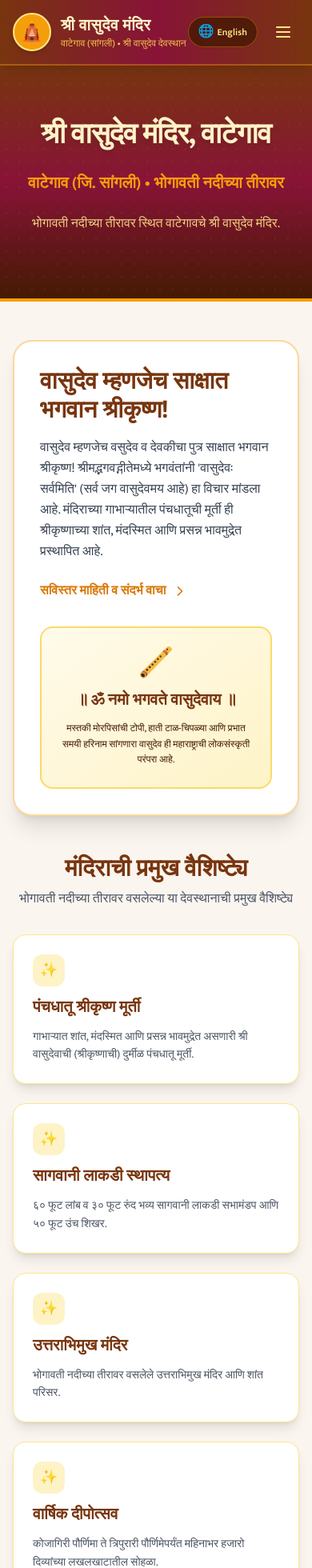
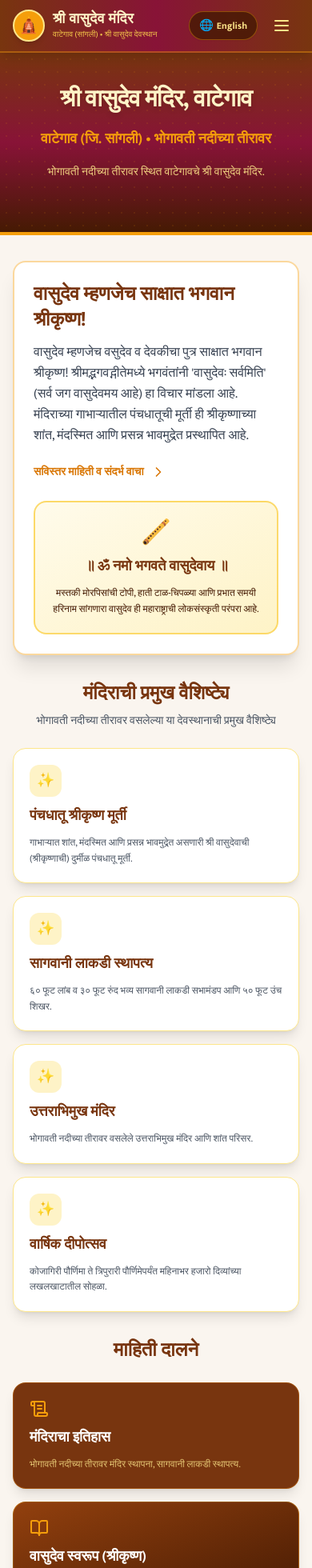
Before and after one commit to Kaustubh-465/Vasudev-Mandir, a Next.js app: page / in a window 390 px wide. Shown: the top 1960 px of the page at 80% size. Built offline with nearby package versions, Linux system fonts and the light colour scheme.

Commit message:
Optimize responsive layout and touch targets for Android and PC displays

```diff
--- a/src/app/layout.tsx
+++ b/src/app/layout.tsx
@@ -1,4 +1,4 @@
-import type { Metadata } from "next";
+import type { Metadata, Viewport } from "next";
 import { Mukta } from "next/font/google";
 import "./globals.css";
 import { LanguageProvider } from "@/context/LanguageContext";
@@ -12,16 +12,21 @@ const mukta = Mukta({
   display: "swap",
 });
 
+export const viewport: Viewport = {
+  width: "device-width",
+  initialScale: 1,
+  maximumScale: 5,
+  themeColor: "#78350F",
+};
+
 export const metadata: Metadata = {
   title: "श्री वासुदेव मंदिर, वाटेगाव | Shree Vasudev Mandir Wategaon",
   description:
-    "सांगली जिल्ह्यातील वाटेगाव येथील २०० वर्षांचे ऐतिहासिक व भारतातील एकमेव वासुदेव मंदिर. एकनाथी भागवत संप्रदाय स्थान, दीपोत्सव व इतिहास माहिती.",
+    "वाटेगाव (जि. सांगली) येथील भोगावती नदीच्या तीरावर स्थित श्री वासुदेव मंदिर माहिती, इतिहास, दीपोत्सव व वासुदेव स्वरूप.",
   keywords: [
     "Vasudev Mandir Wategaon",
     "श्री वासुदेव मंदिर वाटेगाव",
     "वाटेगाव सांगली",
-    "Eknathi Bhagwat Sampradaya",
-    "एकनाथी भागवत",
     "Divekar Kuldaivat",
     "Deepotsav Wategaon",
     "Vasudev Mandir History",
@@ -31,7 +36,7 @@ export const metadata: Metadata = {
   openGraph: {
     title: "श्री वासुदेव मंदिर, वाटेगाव | Shree Vasudev Mandir Wategaon",
     description:
-      "भारतातील एकमेव वासुदेव मंदिर • एकनाथी भागवत संप्रदाय स्थान • २०० वर्षांची परंपरा",
+      "वाटेगाव (जि. सांगली) येथील श्री वासुदेव मंदिर अधिकृत माहिती संकेतस्थळ",
     locale: "mr_IN",
     type: "website",
   },
@@ -43,11 +48,11 @@ export default function RootLayout({
   children: React.ReactNode;
 }) {
   return (
-    <html lang="mr" className={`${mukta.variable}`}>
-      <body className="min-h-screen flex flex-col font-devanagari bg-temple-warmBg text-gray-900 selection:bg-temple-gold selection:text-temple-maroon">
+    <html lang="mr" className={`${mukta.variable} scroll-smooth`}>
+      <body className="min-h-screen flex flex-col font-devanagari bg-temple-warmBg text-gray-900 selection:bg-temple-gold selection:text-temple-maroon antialiased text-rendering-optimizeLegibility">
         <LanguageProvider>
           <Navbar />
-          <main className="flex-grow">{children}</main>
+          <main className="flex-grow w-full">{children}</main>
           <Footer />
         </LanguageProvider>
       </body>
--- a/src/app/page.tsx
+++ b/src/app/page.tsx
@@ -10,29 +10,30 @@ import {
   BookOpen,
   MapPin,
   ChevronRight,
+  Sparkles,
 } from "lucide-react";
 
 export default function HomePage() {
   const { language } = useLanguage();
 
   return (
-    <div className="space-y-12 pb-16">
-      {/* Hero Section */}
-      <section className="relative bg-gradient-to-b from-temple-maroon via-temple-deepRed to-amber-950 text-white pt-16 pb-20 px-4 sm:px-6 lg:px-8 border-b-4 border-temple-gold overflow-hidden">
+    <div className="space-y-8 sm:space-y-12 pb-12 sm:pb-16">
+      {/* Hero Banner Section */}
+      <section className="relative bg-gradient-to-b from-temple-maroon via-temple-deepRed to-amber-950 text-white pt-10 sm:pt-16 pb-16 sm:pb-20 px-4 sm:px-6 lg:px-8 border-b-4 border-temple-gold overflow-hidden">
         <div className="absolute inset-0 opacity-10 bg-[radial-gradient(#F59E0B_1px,transparent_1px)] [background-size:16px_16px] pointer-events-none"></div>
 
-        <div className="max-w-4xl mx-auto text-center space-y-6 relative z-10">
+        <div className="max-w-4xl mx-auto text-center space-y-4 sm:space-y-6 relative z-10">
           {/* Main Title */}
-          <h1 className="text-4xl sm:text-6xl font-black text-amber-100 font-devanagari tracking-tight leading-tight drop-shadow-md">
+          <h1 className="text-3xl sm:text-5xl lg:text-6xl font-black text-amber-100 font-devanagari tracking-tight leading-tight drop-shadow-md">
             {templeData.title[language]}
           </h1>
 
           {/* Subtitle & Description */}
-          <p className="text-xl sm:text-2xl font-bold text-temple-gold font-devanagari max-w-2xl mx-auto">
+          <p className="text-lg sm:text-2xl font-bold text-temple-gold font-devanagari max-w-2xl mx-auto">
             {templeData.subtitle[language]}
           </p>
 
-          <p className="text-base sm:text-lg text-amber-200/90 font-devanagari max-w-xl mx-auto leading-relaxed">
+          <p className="text-sm sm:text-lg text-amber-200/90 font-devanagari max-w-xl mx-auto leading-relaxed">
             {language === "mr"
               ? "भोगावती नदीच्या तीरावर स्थित वाटेगावचे श्री वासुदेव मंदिर."
               : "Shree Vasudev Mandir situated on the banks of Bhogawati river in Wategaon (Sangli)."}
@@ -42,10 +43,10 @@ export default function HomePage() {
 
       {/* Feature Section: Vasudev Identity (Bhagwan Shri Krishna) */}
       <section className="max-w-7xl mx-auto px-4 sm:px-6 lg:px-8">
-        <div className="bg-white rounded-3xl p-8 sm:p-10 shadow-xl border-2 border-temple-gold/40 relative overflow-hidden">
-          <div className="grid grid-cols-1 lg:grid-cols-12 gap-8 items-center">
-            <div className="lg:col-span-8 space-y-4">
-              <h2 className="text-3xl font-black text-temple-maroon font-devanagari">
+        <div className="bg-white rounded-2xl sm:rounded-3xl p-6 sm:p-10 shadow-xl border-2 border-temple-gold/40 relative overflow-hidden">
+          <div className="grid grid-cols-1 lg:grid-cols-12 gap-6 sm:gap-8 items-center">
+            <div className="lg:col-span-8 space-y-3 sm:space-y-4">
+              <h2 className="text-2xl sm:text-3xl font-black text-temple-maroon font-devanagari">
                 {language === "mr"
                   ? "वासुदेव म्हणजेच साक्षात भगवान श्रीकृष्ण!"
                   : "Vasudev is Bhagwan Shri Krishna Himself"}
@@ -60,7 +61,7 @@ export default function HomePage() {
               <div className="pt-2">
                 <Link
                   href="/who-is-vasudev"
-                  className="inline-flex items-center space-x-2 text-temple-saffron hover:text-temple-darkSaffron font-bold text-base group font-devanagari"
+                  className="inline-flex items-center space-x-2 text-temple-saffron hover:text-temple-darkSaffron font-bold text-sm sm:text-base group font-devanagari active:scale-95 transition-transform"
                 >
                   <span>{language === "mr" ? "सविस्तर माहिती व संदर्भ वाचा" : "Read Complete Details"}</span>
                   <ChevronRight className="w-5 h-5 group-hover:translate-x-1 transition-transform" />
@@ -68,9 +69,9 @@ export default function HomePage() {
               </div>
             </div>
 
-            <div className="lg:col-span-4 bg-gradient-to-br from-amber-50 to-amber-100 p-6 rounded-2xl border-2 border-amber-300/80 text-center space-y-3">
-              <div className="text-4xl">🪈</div>
-              <h3 className="text-xl font-bold text-temple-maroon font-devanagari">
+            <div className="lg:col-span-4 bg-gradient-to-br from-amber-50 to-amber-100 p-5 sm:p-6 rounded-2xl border-2 border-amber-300/80 text-center space-y-2.5">
+              <div className="text-3xl sm:text-4xl">🪈</div>
+              <h3 className="text-lg sm:text-xl font-bold text-temple-maroon font-devanagari">
                 {language === "mr" ? "॥ ॐ नमो भगवते वासुदेवाय ॥" : "Om Namo Bhagavate Vasudevaya"}
               </h3>
               <p className="text-xs text-amber-950 font-devanagari leading-relaxed">
@@ -84,31 +85,31 @@ export default function HomePage() {
       </section>
 
       {/* Main Highlights Grid */}
-      <section className="max-w-7xl mx-auto px-4 sm:px-6 lg:px-8 space-y-8">
+      <section className="max-w-7xl mx-auto px-4 sm:px-6 lg:px-8 space-y-6 sm:space-y-8">
         <div className="text-center space-y-2">
-          <h2 className="text-3xl font-black text-temple-maroon font-devanagari">
+          <h2 className="text-2xl sm:text-3xl font-black text-temple-maroon font-devanagari">
             {language === "mr" ? "मंदिराची प्रमुख वैशिष्ट्ये" : "Temple Highlights"}
           </h2>
-          <p className="text-gray-600 font-devanagari max-w-xl mx-auto">
+          <p className="text-sm sm:text-base text-gray-600 font-devanagari max-w-xl mx-auto">
             {language === "mr"
               ? "भोगावती नदीच्या तीरावर वसलेल्या या देवस्थानाची प्रमुख वैशिष्ट्ये"
               : "Key highlights of the shrine situated on the banks of Bhogawati river"}
           </p>
         </div>
 
-        <div className="grid grid-cols-1 md:grid-cols-2 lg:grid-cols-4 gap-6">
+        <div className="grid grid-cols-1 sm:grid-cols-2 lg:grid-cols-4 gap-4 sm:gap-6">
           {templeData.keyHighlights.map((item, idx) => (
             <div
               key={idx}
-              className="bg-white p-6 rounded-2xl shadow-lg border border-amber-200 space-y-3"
+              className="bg-white p-5 sm:p-6 rounded-2xl shadow-lg border border-amber-200 space-y-2.5 hover:shadow-xl transition-shadow"
             >
               <div className="w-10 h-10 rounded-xl bg-amber-100 text-temple-saffron flex items-center justify-center font-bold text-lg">
                 ✨
               </div>
-              <h3 className="text-xl font-bold text-temple-maroon font-devanagari">
+              <h3 className="text-lg sm:text-xl font-bold text-temple-maroon font-devanagari">
                 {item.title[language]}
               </h3>
-              <p className="text-sm text-gray-600 leading-relaxed font-devanagari">
+              <p className="text-xs sm:text-sm text-gray-600 leading-relaxed font-devanagari">
                 {item.desc[language]}
               </p>
             </div>
@@ -119,18 +120,18 @@ export default function HomePage() {
       {/* Portal Navigation Cards */}
       <section className="max-w-7xl mx-auto px-4 sm:px-6 lg:px-8 space-y-6">
         <div className="text-center space-y-2">
-          <h2 className="text-3xl font-black text-temple-maroon font-devanagari">
+          <h2 className="text-2xl sm:text-3xl font-black text-temple-maroon font-devanagari">
             {language === "mr" ? "माहिती दालने" : "Temple Portal"}
           </h2>
         </div>
 
-        <div className="grid grid-cols-1 sm:grid-cols-2 lg:grid-cols-4 gap-6">
+        <div className="grid grid-cols-1 sm:grid-cols-2 lg:grid-cols-4 gap-4 sm:gap-6">
           <Link
             href="/history"
-            className="group bg-gradient-to-br from-amber-900 to-temple-maroon text-white p-6 rounded-2xl shadow-lg hover:shadow-2xl transition-all space-y-3 border border-amber-600/40"
+            className="group bg-gradient-to-br from-amber-900 to-temple-maroon text-white p-5 sm:p-6 rounded-2xl shadow-lg hover:shadow-2xl active:scale-98 transition-all space-y-2.5 border border-amber-600/40 touch-manipulation"
           >
-            <ScrollText className="w-7 h-7 text-temple-gold" />
-            <h3 className="text-xl font-bold font-devanagari group-hover:text-temple-gold transition-colors">
+            <ScrollText className="w-6 h-6 sm:w-7 sm:h-7 text-temple-gold" />
+            <h3 className="text-lg sm:text-xl font-bold font-devanagari group-hover:text-temple-gold transition-colors">
               {language === "mr" ? "मंदिराचा इतिहास" : "Temple History"}
             </h3>
             <p className="text-xs text-amber-200/80 font-devanagari leading-relaxed">
@@ -142,10 +143,10 @@ export default function HomePage() {
 
           <Link
             href="/who-is-vasudev"
-            className="group bg-gradient-to-br from-amber-800 to-amber-950 text-white p-6 rounded-2xl shadow-lg hover:shadow-2xl transition-all space-y-3 border border-amber-500/40"
+            className="group bg-gradient-to-br from-amber-800 to-amber-950 text-white p-5 sm:p-6 rounded-2xl shadow-lg hover:shadow-2xl active:scale-98 transition-all space-y-2.5 border border-amber-500/40 touch-manipulation"
           >
-            <BookOpen className="w-7 h-7 text-temple-gold" />
-            <h3 className="text-xl font-bold font-devanagari group-hover:text-temple-gold transition-colors">
+            <BookOpen className="w-6 h-6 sm:w-7 sm:h-7 text-temple-gold" />
+            <h3 className="text-lg sm:text-xl font-bold font-devanagari group-hover:text-temple-gold transition-colors">
               {language === "mr" ? "वासुदेव स्वरूप (श्रीकृष्ण)" : "Who is Vasudev?"}
             </h3>
             <p className="text-xs text-amber-200/80 font-devanagari leading-relaxed">
@@ -157,10 +158,10 @@ export default function HomePage() {
 
           <Link
             href="/deepotsav"
-            className="group bg-gradient-to-br from-amber-600 to-temple-saffron text-white p-6 rounded-2xl shadow-lg hover:shadow-2xl transition-all space-y-3 border border-amber-400/40"
+            className="group bg-gradient-to-br from-amber-600 to-temple-saffron text-white p-5 sm:p-6 rounded-2xl shadow-lg hover:shadow-2xl active:scale-98 transition-all space-y-2.5 border border-amber-400/40 touch-manipulation"
           >
-            <Flame className="w-7 h-7 text-amber-200" />
-            <h3 className="text-xl font-bold font-devanagari group-hover:text-amber-100 transition-colors">
+            <Flame className="w-6 h-6 sm:w-7 sm:h-7 text-amber-200" />
+            <h3 className="text-lg sm:text-xl font-bold font-devanagari group-hover:text-amber-100 transition-colors">
               {language === "mr" ? "महिन्याचा दीपोत्सव" : "Deepotsav Festival"}
             </h3>
             <p className="text-xs text-amber-100/90 font-devanagari leading-relaxed">
@@ -172,10 +173,10 @@ export default function HomePage() {
 
           <Link
             href="/location"
-            className="group bg-gradient-to-br from-white to-amber-50 text-temple-maroon p-6 rounded-2xl shadow-lg border-2 border-amber-300 hover:shadow-2xl transition-all space-y-3"
+            className="group bg-gradient-to-br from-white to-amber-50 text-temple-maroon p-5 sm:p-6 rounded-2xl shadow-lg border-2 border-amber-300 hover:shadow-2xl active:scale-98 transition-all space-y-2.5 touch-manipulation"
           >
-            <MapPin className="w-7 h-7 text-temple-saffron" />
-            <h3 className="text-xl font-bold font-devanagari group-hover:text-temple-saffron transition-colors">
+            <MapPin className="w-6 h-6 sm:w-7 sm:h-7 text-temple-saffron" />
+            <h3 className="text-lg sm:text-xl font-bold font-devanagari group-hover:text-temple-saffron transition-colors">
               {language === "mr" ? "कसे पोहोचावे" : "Location & Map"}
             </h3>
             <p className="text-xs text-gray-700 font-devanagari leading-relaxed">
--- a/src/components/Navbar.tsx
+++ b/src/components/Navbar.tsx
@@ -1,6 +1,6 @@
 "use client";
 
-import React, { useState } from "react";
+import React, { useState, useEffect } from "react";
 import Link from "next/link";
 import { usePathname } from "next/navigation";
 import { useLanguage } from "@/context/LanguageContext";
@@ -10,6 +10,11 @@ export function Navbar() {
   const { language, toggleLanguage } = useLanguage();
   const [mobileMenuOpen, setMobileMenuOpen] = useState(false);
   const pathname = usePathname();
+
+  // Close mobile drawer on route change
+  useEffect(() => {
+    setMobileMenuOpen(false);
+  }, [pathname]);
 
   const navLinks = [
     {
@@ -24,7 +29,7 @@ export function Navbar() {
     },
     {
       href: "/who-is-vasudev",
-      label: { mr: "वासुदेव स्वरूप (श्रीकृष्ण)", en: "Who is Vasudev?" },
+      label: { mr: "वासुदेव स्वरूप", en: "Who is Vasudev?" },
       icon: BookOpen,
     },
     {
@@ -40,25 +45,25 @@ export function Navbar() {
   ];
 
   return (
-    <header className="sticky top-0 z-50 bg-gradient-to-r from-temple-maroon via-temple-deepRed to-temple-maroon text-white shadow-lg border-b-2 border-temple-gold/40">
+    <header className="sticky top-0 z-50 bg-gradient-to-r from-temple-maroon via-temple-deepRed to-temple-maroon text-white shadow-lg border-b-2 border-temple-gold/40 backdrop-blur-md bg-opacity-95">
       <div className="max-w-7xl mx-auto px-4 sm:px-6 lg:px-8">
-        <div className="flex items-center justify-between h-20">
+        <div className="flex items-center justify-between h-16 sm:h-20">
           {/* Logo & Title */}
-          <Link href="/" className="flex items-center space-x-3 group">
-            <div className="w-12 h-12 rounded-full bg-temple-gold text-temple-maroon flex items-center justify-center font-bold text-2xl shadow-md border-2 border-amber-200 group-hover:scale-105 transition-transform">
+          <Link href="/" className="flex items-center space-x-2.5 sm:space-x-3 group touch-manipulation">
+            <div className="w-10 h-10 sm:w-12 sm:h-12 rounded-full bg-temple-gold text-temple-maroon flex items-center justify-center font-bold text-xl sm:text-2xl shadow-md border-2 border-amber-200 group-hover:scale-105 transition-transform shrink-0">
               🛕
             </div>
             <div>
-              <h1 className="text-xl sm:text-2xl font-bold tracking-wide text-amber-100 font-devanagari">
+              <h1 className="text-lg sm:text-2xl font-bold tracking-wide text-amber-100 font-devanagari leading-tight">
                 {language === "mr" ? "श्री वासुदेव मंदिर" : "Shree Vasudev Mandir"}
               </h1>
-              <p className="text-xs text-amber-300/90 font-medium font-devanagari">
+              <p className="text-[10px] sm:text-xs text-amber-300/90 font-medium font-devanagari">
                 {language === "mr" ? "वाटेगाव (सांगली) • श्री वासुदेव देवस्थान" : "Wategaon, Sangli • Shree Vasudev Shrine"}
               </p>
             </div>
           </Link>
 
-          {/* Desktop Navigation Links */}
+          {/* Desktop Navigation Links (PC) */}
           <nav className="hidden lg:flex items-center space-x-1">
             {navLinks.map((link) => {
               const Icon = link.icon;
@@ -67,9 +72,9 @@ export function Navbar() {
                 <Link
                   key={link.href}
                   href={link.href}
-                  className={`px-3.5 py-2 rounded-lg text-sm font-medium transition-all flex items-center space-x-1.5 ${
+                  className={`px-3.5 py-2 rounded-xl text-sm font-medium transition-all flex items-center space-x-1.5 ${
                     isActive
-                      ? "bg-amber-950/80 text-amber-200 border border-amber-500/50 font-bold"
+                      ? "bg-amber-950/80 text-amber-200 border border-amber-500/50 font-bold shadow-inner"
                       : "text-amber-100 hover:bg-amber-900/40 hover:text-white"
                   }`}
                 >
@@ -80,22 +85,22 @@ export function Navbar() {
             })}
           </nav>
 
-          {/* Controls: Language Toggle & Mobile Menu Toggle */}
-          <div className="flex items-center space-x-3">
+          {/* Controls: Language Switcher & Mobile Drawer Button */}
+          <div className="flex items-center space-x-2 sm:space-x-3">
             <button
               onClick={toggleLanguage}
-              className="px-3 py-1.5 rounded-full bg-amber-950/80 hover:bg-amber-900 text-amber-200 text-xs font-semibold border border-amber-500/40 transition-all flex items-center space-x-1 shadow-sm"
-              title="भाषा बदला / Change Language"
+              className="px-3 py-1.5 rounded-full bg-amber-950/80 hover:bg-amber-900 active:scale-95 text-amber-200 text-xs font-bold border border-amber-500/40 transition-all flex items-center space-x-1 shadow-sm min-h-[36px] touch-manipulation"
+              aria-label="Toggle language"
             >
-              <span className="text-base">🌐</span>
+              <span className="text-sm">🌐</span>
               <span>{language === "mr" ? "English" : "मराठी"}</span>
             </button>
 
-            {/* Mobile Menu Button */}
+            {/* Mobile Menu Button (Android/iPhone) */}
             <button
               onClick={() => setMobileMenuOpen(!mobileMenuOpen)}
-              className="lg:hidden p-2 rounded-md text-amber-200 hover:text-white hover:bg-amber-900/50 focus:outline-none"
-              aria-label="Toggle menu"
+              className="lg:hidden p-2 rounded-xl text-amber-200 hover:text-white hover:bg-amber-900/50 active:bg-amber-900 focus:outline-none min-h-[44px] min-w-[44px] flex items-center justify-center touch-manipulation"
+              aria-label="Toggle navigation menu"
             >
               {mobileMenuOpen ? <X className="w-6 h-6" /> : <Menu className="w-6 h-6" />}
             </button>
@@ -103,9 +108,9 @@ export function Navbar() {
         </div>
       </div>
 
-      {/* Mobile Drawer Menu */}
+      {/* Mobile Drawer Menu (Android Optimized) */}
       {mobileMenuOpen && (
-        <div className="lg:hidden bg-temple-maroon border-t border-amber-500/30 px-4 pt-2 pb-6 space-y-1 shadow-2xl">
+        <div className="lg:hidden bg-temple-maroon border-t border-amber-500/30 px-4 pt-3 pb-6 space-y-1.5 shadow-2xl animate-in slide-in-from-top-2 duration-200">
           {navLinks.map((link) => {
             const Icon = link.icon;
             const isActive = pathname === link.href;
@@ -114,13 +119,13 @@ export function Navbar() {
                 key={link.href}
                 href={link.href}
                 onClick={() => setMobileMenuOpen(false)}
-                className={`flex items-center space-x-3 px-4 py-3 rounded-md text-base font-medium transition-all ${
+                className={`flex items-center space-x-3 px-4 py-3.5 rounded-xl text-base font-semibold transition-all touch-manipulation min-h-[48px] ${
                   isActive
-                    ? "bg-amber-950/80 text-amber-200 border-l-4 border-temple-gold font-bold"
-                    : "text-amber-100 hover:bg-amber-900/50 hover:text-white"
+                    ? "bg-amber-950/90 text-amber-200 border-l-4 border-temple-gold font-bold shadow-sm"
+                    : "text-amber-100 hover:bg-amber-900/50 active:bg-amber-900/70 hover:text-white"
                 }`}
               >
-                <Icon className="w-5 h-5 text-temple-gold" />
+                <Icon className="w-5 h-5 text-temple-gold shrink-0" />
                 <span>{link.label[language]}</span>
               </Link>
             );
```
